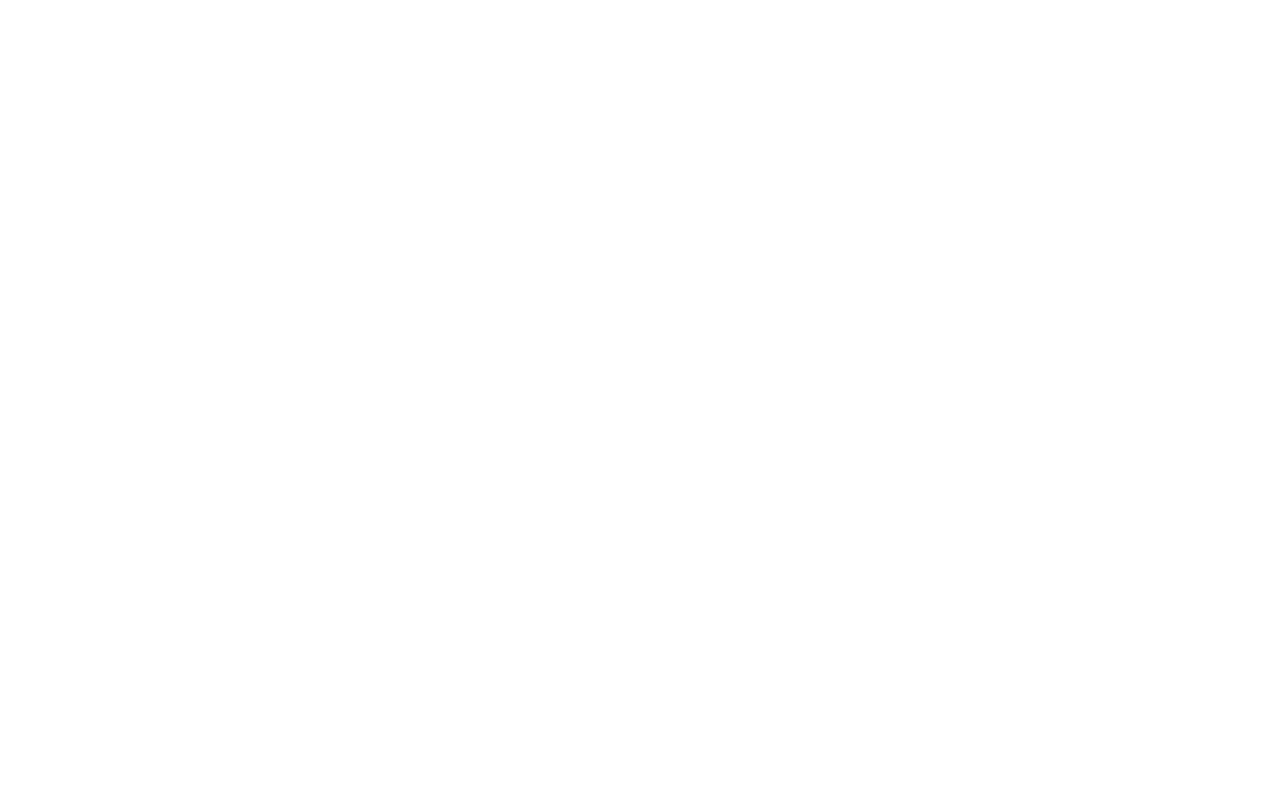
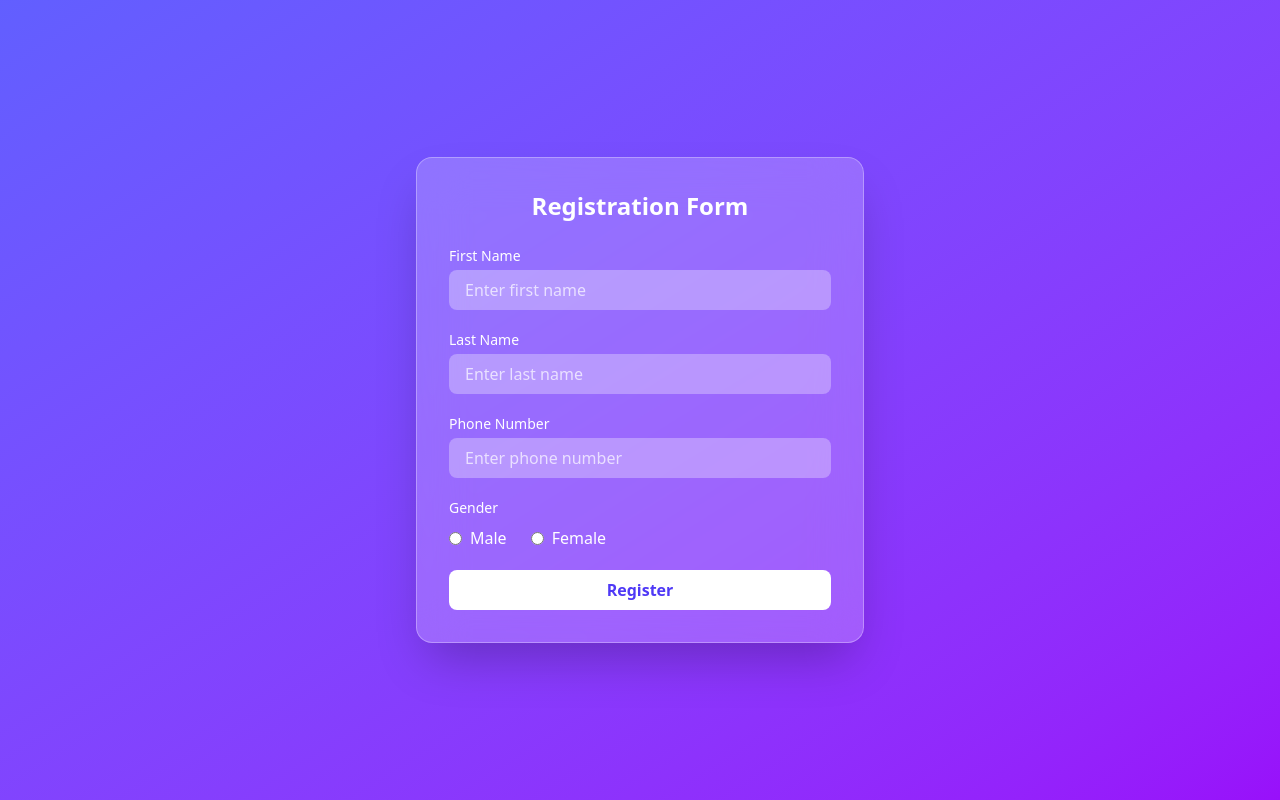
Before and after one commit to Anandvlog/loginPage, a React (Vite) app in the folder loginpage/: page /registration in a window 1280 px wide. Before the commit this address had no page. Built offline with nearby package versions, Linux system fonts and the light colour scheme.

Commit message:
add registration form

```diff
--- a/loginpage/src/App.tsx
+++ b/loginpage/src/App.tsx
@@ -2,6 +2,7 @@
 import "./App.css";
 import Home from "./pages/Home";
 import LoginPage from "./pages/Login";
+import RegistrationFormPages from "./pages/RegistrationForm";
 
 const App = () => {
   return (
@@ -12,6 +13,8 @@
         {/* <Route element={<AuthLayout />}>
         </Route> */}
         <Route path="/login" element={<LoginPage />} />
+        <Route path="/registration" element={<RegistrationFormPages />} />
+        <Route path="*" element={<h1>Page not found!</h1>} />
       </Routes>
     </>
   );
--- /dev/null
+++ b/loginpage/src/pages/RegistrationForm.tsx
@@ -0,0 +1,150 @@
+import { useForm } from "react-hook-form";
+import { yupResolver } from "@hookform/resolvers/yup";
+import * as yup from "yup";
+
+export type FormValues = {
+  firstName: string;
+  lastName: string;
+  phone: string;
+  gender: string;
+};
+
+/* ✅ Yup Validation Schema */
+const schema: yup.ObjectSchema<FormValues> = yup.object({
+  firstName: yup
+    .string()
+    .required("First name is required")
+    .min(2, "Minimum 2 characters"),
+
+  lastName: yup
+    .string()
+    .required("Last name is required")
+    .min(2, "Minimum 2 characters"),
+
+  phone: yup
+    .string()
+    .required("Phone number is required")
+    .matches(/^[0-9]{10}$/, "Enter valid 10 digit phone number"),
+
+  gender: yup.string().required("Gender is required"),
+});
+
+const RegistrationFormPages = () => {
+  const {
+    register,
+    handleSubmit,
+    reset,
+    formState: { errors },
+  } = useForm<FormValues>({
+    mode: "all",
+    resolver: yupResolver(schema),
+  });
+
+  const onSubmit = (data: FormValues) => {
+    console.log("Form Data:", data);
+      reset();
+  };
+
+  return (
+    <div className="min-h-screen flex items-center justify-center bg-gradient-to-br from-indigo-500 to-purple-600 p-4">
+      <div className="w-full max-w-md backdrop-blur-xl bg-white/20 border border-white/30 shadow-2xl rounded-2xl p-8">
+        <h2 className="text-2xl font-bold text-white text-center mb-6">
+          Registration Form
+        </h2>
+
+        <form onSubmit={handleSubmit(onSubmit)} className="space-y-5">
+
+          {/* First Name */}
+          <div>
+            <label className="block text-white mb-1 text-sm">First Name</label>
+            <input
+              type="text"
+              placeholder="Enter first name"
+              className="w-full px-4 py-2 rounded-lg bg-white/30 text-white placeholder-white/70 outline-none focus:ring-2 focus:ring-white"
+              {...register("firstName")}
+            />
+            {errors.firstName && (
+              <p className="text-red-300 text-sm mt-1">
+                {errors.firstName.message}
+              </p>
+            )}
+          </div>
+
+          {/* Last Name */}
+          <div>
+            <label className="block text-white mb-1 text-sm">Last Name</label>
+            <input
+              type="text"
+              placeholder="Enter last name"
+              className="w-full px-4 py-2 rounded-lg bg-white/30 text-white placeholder-white/70 outline-none focus:ring-2 focus:ring-white"
+              {...register("lastName")}
+            />
+            {errors.lastName && (
+              <p className="text-red-300 text-sm mt-1">
+                {errors.lastName.message}
+              </p>
+            )}
+          </div>
+
+          {/* Phone */}
+          <div>
+            <label className="block text-white mb-1 text-sm">Phone Number</label>
+            <input
+              type="tel"
+              placeholder="Enter phone number"
+              className="w-full px-4 py-2 rounded-lg bg-white/30 text-white placeholder-white/70 outline-none focus:ring-2 focus:ring-white"
+              {...register("phone")}
+            />
+            {errors.phone && (
+              <p className="text-red-300 text-sm mt-1">
+                {errors.phone.message}
+              </p>
+            )}
+          </div>
+
+          {/* Gender */}
+          <div>
+            <label className="block text-white mb-2 text-sm">Gender</label>
+            <div className="flex gap-6 text-white">
+              <label className="flex items-center gap-2">
+                <input
+                  type="radio"
+                  value="Male"
+                  {...register("gender")}
+                  className="accent-white"
+                />
+                Male
+              </label>
+
+              <label className="flex items-center gap-2">
+                <input
+                  type="radio"
+                  value="Female"
+                  {...register("gender")}
+                  className="accent-white"
+                />
+                Female
+              </label>
+            </div>
+            {errors.gender && (
+              <p className="text-red-300 text-sm mt-1">
+                {errors.gender.message}
+              </p>
+            )}
+          </div>
+
+          {/* Button */}
+          <button
+            type="submit"
+            className="w-full py-2 rounded-lg bg-white text-indigo-600 font-semibold hover:bg-gray-200 transition"
+          >
+            Register
+          </button>
+
+        </form>
+      </div>
+    </div>
+  );
+};
+
+export default RegistrationFormPages;
```
